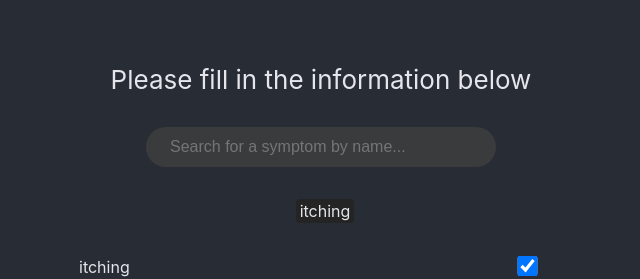
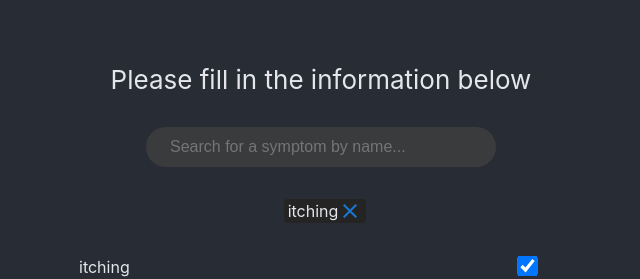
Before and after one commit to SilviuDinu/cercetare_sem2_FE, a React (Create React App) app: page / in a window 1280 px wide. Both pictures are taken after a click on the checkbox 846 px from the left and 234 px from the top of the page. Shown: the top 279 px of the page, without its empty margins (319-959 px from the left). Built offline with nearby package versions, Linux system fonts and the light colour scheme.

Commit message:
small refactor

```diff
--- a/package.json
+++ b/package.json
@@ -3,6 +3,10 @@
   "version": "0.1.0",
   "private": true,
   "dependencies": {
+    "@emotion/react": "^11.8.2",
+    "@emotion/styled": "^11.8.1",
+    "@mui/icons-material": "^5.5.1",
+    "@mui/material": "^5.5.3",
     "@testing-library/jest-dom": "^5.11.10",
     "@testing-library/react": "^11.2.6",
     "@testing-library/user-event": "^12.8.3",
@@ -10,9 +14,11 @@
     "@types/node": "^12.20.10",
     "@types/react": "^17.0.3",
     "@types/react-dom": "^17.0.3",
+    "axios": "^0.26.1",
     "lodash": "^4.17.21",
     "sass": "^1.41.0",
     "sass-loader": "^7.0.35",
+    "mui": "^0.0.1",
     "react": "^17.0.2",
     "react-dom": "^17.0.2",
     "react-scripts": "4.0.3",
--- a/src/App.tsx
+++ b/src/App.tsx
@@ -1,7 +1,6 @@
-import { stringify } from 'node:querystring';
 import { useState } from 'react';
 import './App.scss';
-import './components/Form'
+import './components/Form';
 import Form from './components/Form';
 import Message from './components/Message';
 import Search from './components/Search';
@@ -14,11 +13,11 @@ function App() {
   const [options] = useState<any[]>(SYMPTOMS);
   const [filter, setFilter] = useState<any>({
     selected: false,
-    searchValue: ''
+    searchValue: '',
   });
   const [selected, setSelected] = useState<any>([]);
-  const [prediction, setPrediction] = useState<{id?: number, disease?: string}>();
-  const [message, setMessage] = useState<{type?: string, message?: string}>();
+  const [prediction, setPrediction] = useState<{ id?: number; disease?: string }>();
+  const [message, setMessage] = useState<{ type?: string; message?: string }>();
 
   const onFormSubmit = async (event: Event) => {
     event.preventDefault();
@@ -35,24 +34,24 @@ function App() {
       headers: { 'Content-Type': 'application/json' },
       body: JSON.stringify(reqBody),
     });
+
+    if (response.ok) {
       const data = await response.json();
       setPrediction(data);
       setMessage({
         message: MESSAGES.PREDICTION + data.disease,
         type: 'notification',
       });
+    }
   };
 
   const onSearch = (event: Event) => {
-    setFilter(
-      {...filter,
-        searchValue: (event.target as HTMLTextAreaElement).value
-      });
-  }
+    setFilter({ ...filter, searchValue: (event.target as HTMLTextAreaElement).value });
+  };
 
   const onSelect = (option: { id: number; symptom: string }, status: boolean): void => {
     const currentState = [...selected];
-    const found = currentState.find((elem: any) => elem.symptom === option.symptom)
+    const found = currentState.find((elem: any) => elem.symptom === option.symptom);
     const idx = currentState.indexOf(found);
 
     if (status === true) {
@@ -62,31 +61,29 @@ function App() {
       setSelected(currentState);
     }
 
-    setMessage({message: ''});
+    setMessage({ message: '' });
+  };
+
+  const onRemove = (option: { id: number; symptom: string }): void => {
+    const idx = selected.findIndex((elem: any) => elem.symptom === option.symptom);
+
+    selected.splice(idx, 1);
+    setSelected([...selected]);
   };
 
   return (
     <div className="App">
-      <div className="App-header">
-        {MESSAGES.HEADER}
-      </div>
+      <div className="App-header">{MESSAGES.HEADER}</div>
       <div className="body">
-        <Message
-          isVisible={!!prediction && message}
-          message={message?.message}
-          type={message?.type}
-        />
-        <Search
-          value={filter.searchValue}
-          onChange={onSearch}>
-        </Search>
-        <Selections options={selected}/>
+        <Message isVisible={!!prediction && message} message={message?.message} type={message?.type} />
+        <Search value={filter.searchValue} onChange={onSearch}></Search>
+        <Selections options={selected} onRemove={onRemove} />
         <Form
           filter={filter}
           onSubmit={onFormSubmit}
           onSelect={onSelect}
-          options={options}>
-        </Form>
+          options={options}
+          selections={selected}></Form>
       </div>
     </div>
   );
--- a/src/components/Form.tsx
+++ b/src/components/Form.tsx
@@ -13,6 +13,7 @@ export default function Form(props: any) {
         <Symptoms
           filter={filter}
           options={options}
+          selections={props.selections}
           onSelect={props.onSelect}>
         </Symptoms>
 
--- a/src/components/Selections.tsx
+++ b/src/components/Selections.tsx
@@ -1,9 +1,17 @@
+import CloseIcon from '@mui/icons-material/Close';
+
 export default function Selections(props: any) {
   return (
-    <div className="selected">
+    <div className="selected" style={{ display: 'flex', flexWrap: 'wrap' }}>
       {props.options.length > 0
         ? props.options.map((option: any, index: number) => {
-            return <span key={index}>{option.symptom}</span>;
+            return (
+              <span
+                key={index}
+                style={{ display: 'flex', alignItems: 'center', justifyContent: 'space-between', flexWrap: 'wrap' }}>
+                {option.symptom} <CloseIcon color="primary" onClick={() => props.onRemove(option)} />
+              </span>
+            );
           })
         : null}
     </div>
--- a/src/components/Symptoms.tsx
+++ b/src/components/Symptoms.tsx
@@ -1,5 +1,5 @@
-import { MESSAGES } from "../enums/messages.enum";
-import Message from "./Message";
+import { MESSAGES } from '../enums/messages.enum';
+import Message from './Message';
 
 export default function Symptoms(props: any) {
   const { options, filter } = props;
@@ -9,22 +9,30 @@ export default function Symptoms(props: any) {
   });
 
   return (
-    <div className={(filteredOptions.length > 0) ? "options-wrapper" : "options-wrapper empty"}>
-      {filteredOptions.length > 0
-        ? filteredOptions.map((option: any) => {
+    <div className={filteredOptions.length > 0 ? 'options-wrapper' : 'options-wrapper empty'}>
+      {filteredOptions.length > 0 ? (
+        filteredOptions.map((option: any) => {
           return (
             <div key={option.id}>
               <div className="option">
                 <label htmlFor={option.id} className="label">
                   {option.symptom}
                 </label>
-                  <input type="checkbox" onChange={event => props.onSelect(option, event.target.checked)} name={option.id} className={'symptom-checkbox ' + option.symptom} />
+                <input
+                  type="checkbox"
+                  checked={props.selections.some((elem: any) => elem.symptom === option.symptom)}
+                  onChange={(event) => props.onSelect(option, event.target.checked)}
+                  name={option.id}
+                  className={'symptom-checkbox ' + option.symptom}
+                />
               </div>
               <span className="divider"></span>
             </div>
           );
         })
-        : <Message message={MESSAGES.NO_RESULTS} isVisible={filteredOptions.length === 0} />}
+      ) : (
+        <Message message={MESSAGES.NO_RESULTS} isVisible={filteredOptions.length === 0} />
+      )}
     </div>
   );
 }
--- a/src/enums/endpoints.enum.ts
+++ b/src/enums/endpoints.enum.ts
@@ -1,3 +1,3 @@
 export enum ENDPOINTS {
-    PREDICT_DISEASE = 'http://localhost:5000/api/v2/predict'
+    PREDICT_DISEASE = 'http://127.0.0.1:5000/api/v2/predict'
 }
```
Also changed, not shown: 1 other file (tests, documents, lock files or other folders). Lines whose indentation alone changed are shown as unchanged.
